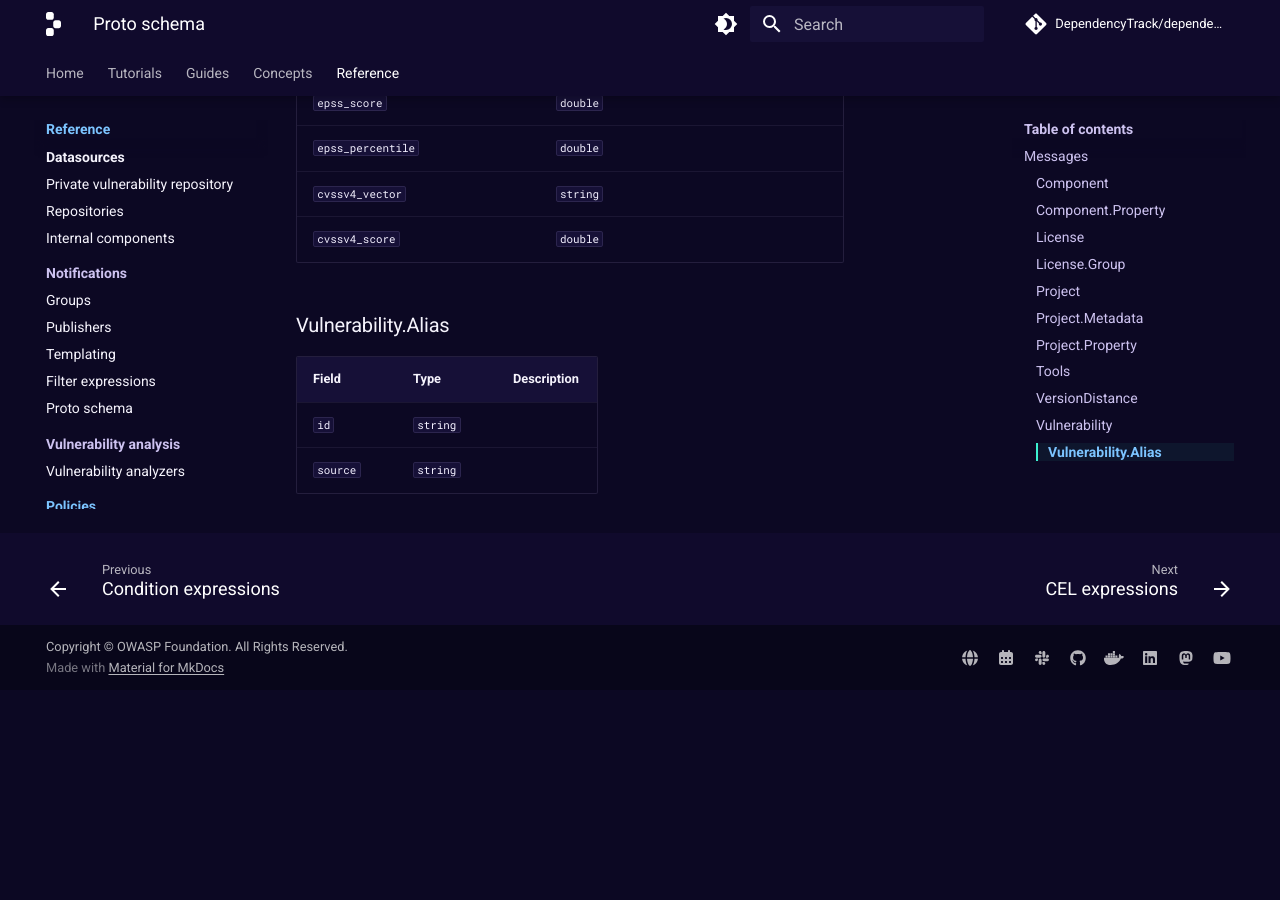
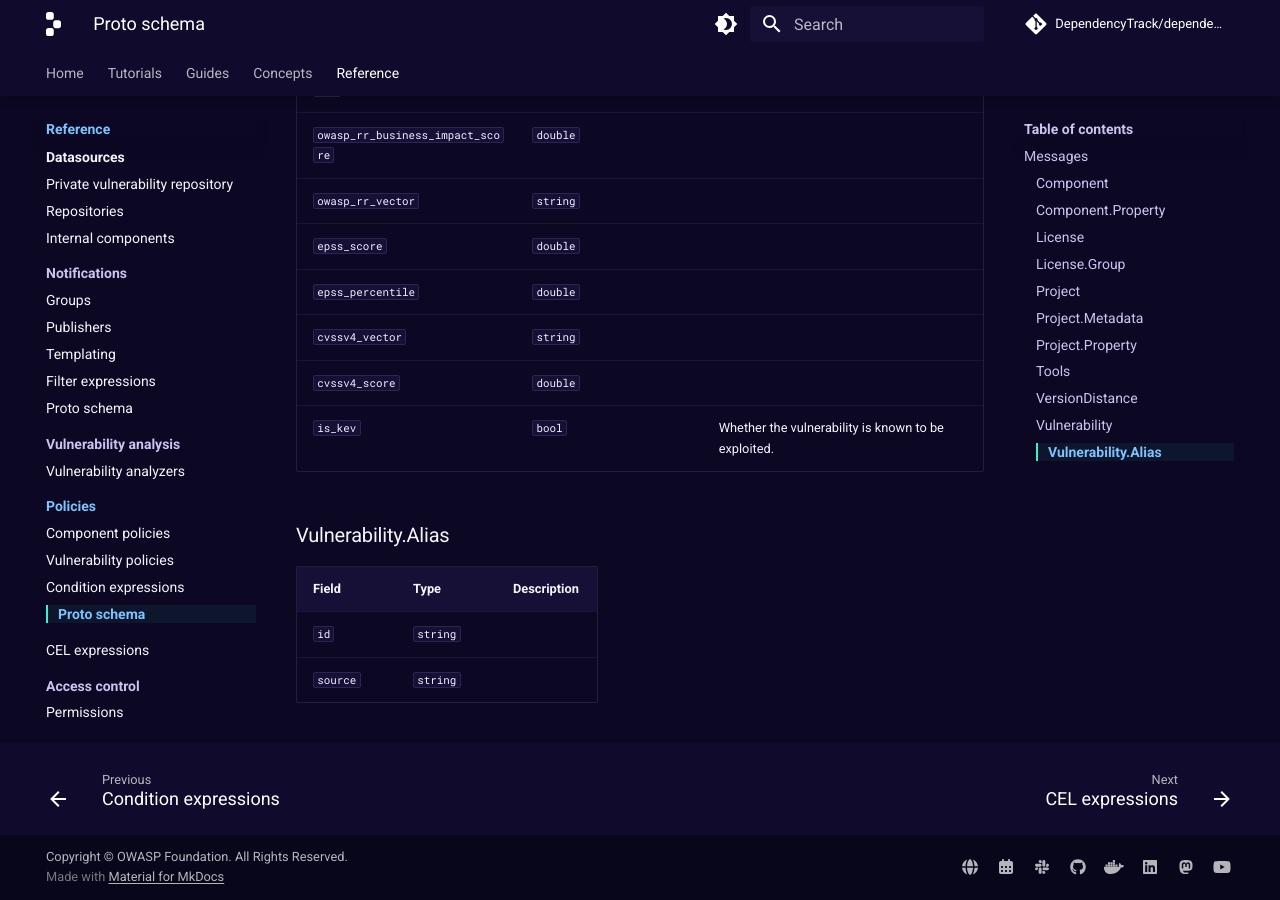
Before and after one commit to DependencyTrack/docs, an MkDocs documentation site: the page built from docs/reference/policies/schema.md, in a window 1280 px wide and 900 px high, scrolled down 6338 px. Built offline with MkDocs 1.6.1 and Material for MkDocs 9.7.7, drawn with Linux system fonts in a browser that asks for light colours; comment, search, counter and statistics services are not loaded; the version menu is left out; before the commit the page ends 7028 px from its top, so only the background shows below that.

Commit message:
Update proto docs
Signed-off-by: github-actions[bot] <41898282+github-actions[bot]@users.noreply.github.com>

```diff
--- a/docs/reference/policies/schema.md
+++ b/docs/reference/policies/schema.md
@@ -233,6 +233,7 @@
 | `epss_percentile` | `double` |  | - |
 | `cvssv4_vector` | `string` |  | - |
 | `cvssv4_score` | `double` |  | - |
+| `is_kev` | `bool` | Whether the vulnerability is known to be exploited. | - |
 
 
 
```
Also changed, not shown: docs/reference/notifications/schema.md (+1 -0 lines), 1 other file.
